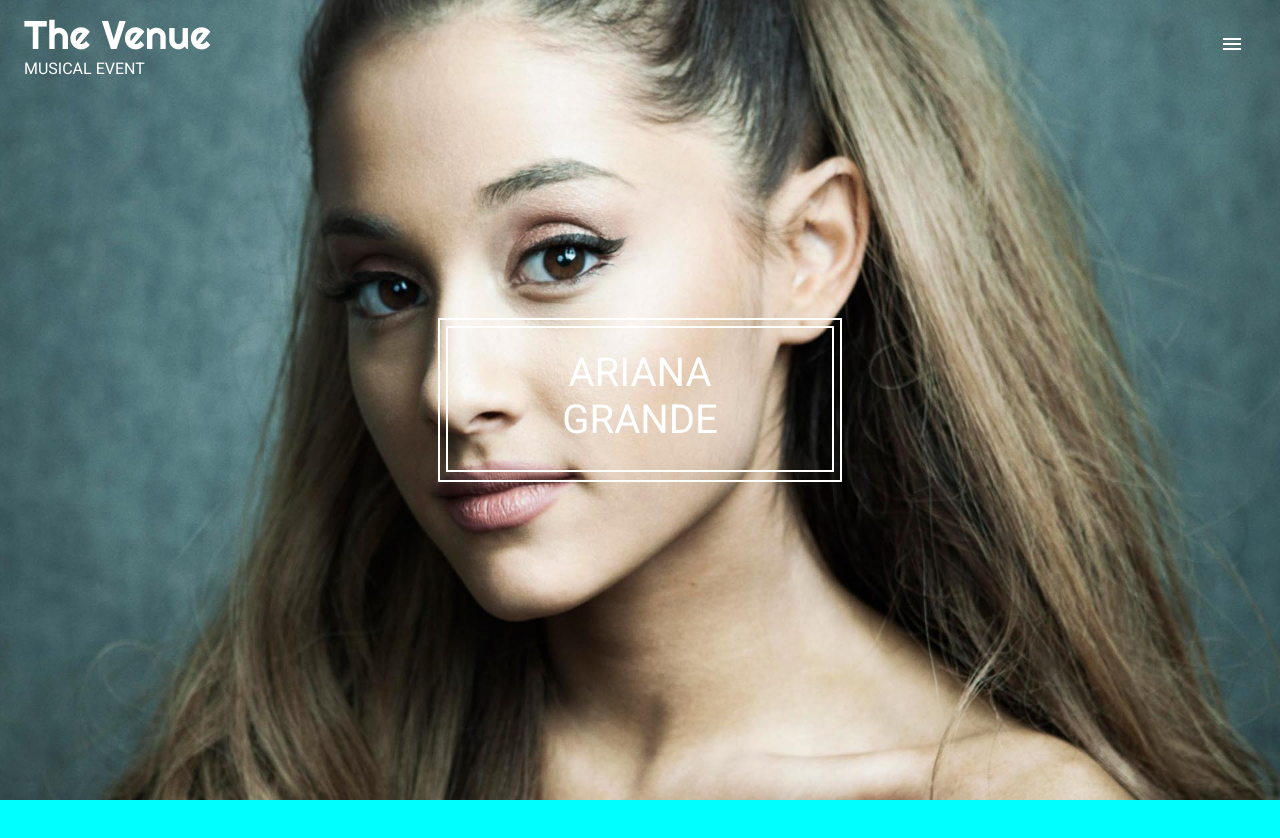
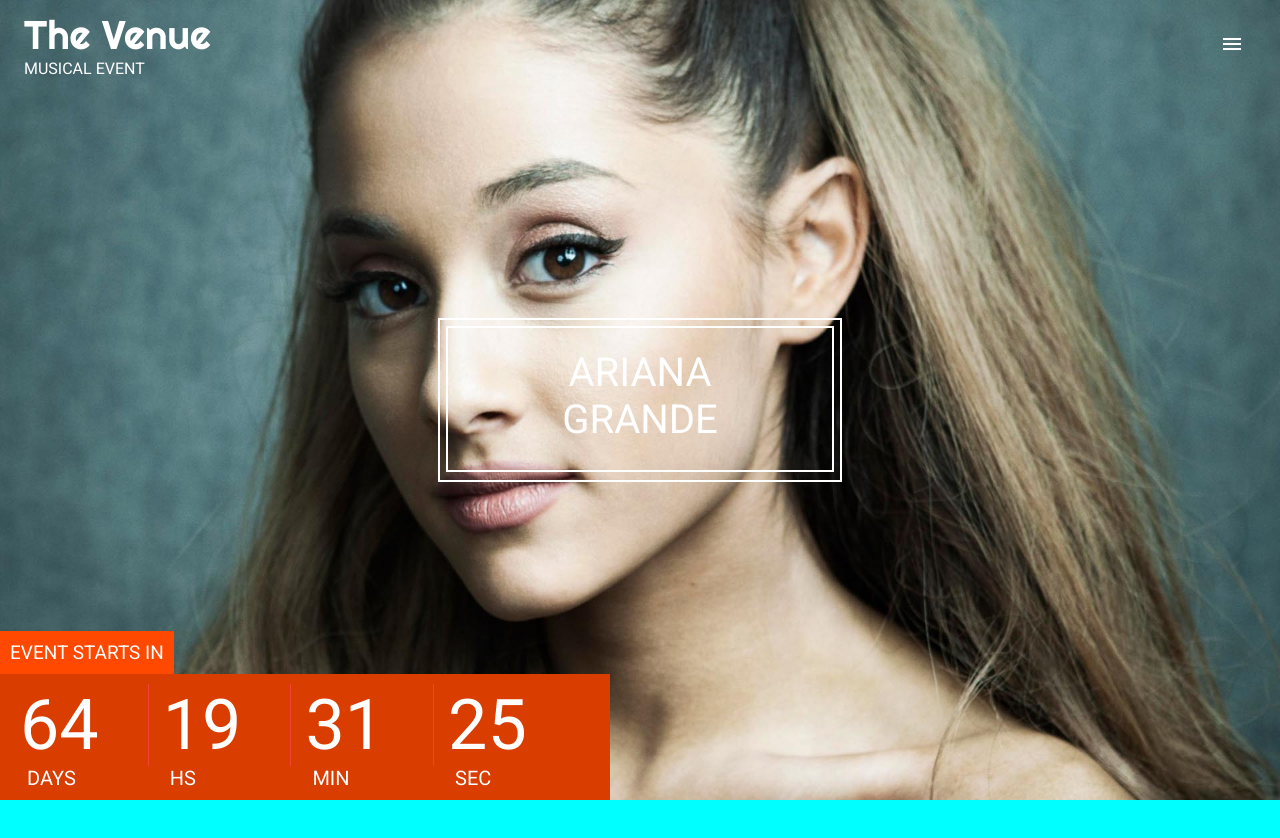
Before and after one commit to thinhnnd/the_venue, a React (Create React App) app: page / in a window 1280 px wide. Shown: the top 838 px of the page. Built offline with nearby package versions, Linux system fonts and the light colour scheme.

Commit message:
featured: finished coundown timer

```diff
--- /dev/null
+++ b/src/components/featured/TimeUntil.js
@@ -0,0 +1,86 @@
+import React, { Component } from 'react';
+import Slide from 'react-reveal/Slide';
+
+class TimeUntil extends Component {
+
+    state = {
+        deadline: 'Aug, 16, 2019',
+        days: '0',
+        hours: '0',
+        minutes: '0',
+        seconds: '0'
+    }
+
+    getTimeUntil(deadline) {
+        const time = Date.parse(deadline) - Date.parse(new Date);
+        if (time < 0) {
+            console.log('Date passed')
+        }
+        else {
+            const seconds = Math.floor((time/1000)%60);
+            const minutes = Math.floor((time/1000/60)%60)
+            const hours = Math.floor((time/(1000*60*60))%24);
+            const days = Math.floor(time/(1000*60*60*24));
+
+            this.setState({
+                days,
+                hours,
+                minutes,
+                seconds,
+            })
+        }
+    }
+
+    componentDidMount() {
+        setInterval( () => this.getTimeUntil(this.state.deadline), 1000)
+    }
+
+    render() {
+        const {days, hours, minutes, seconds} = this.state;
+        return (
+            <Slide left delay={800}>
+                <div className="countdown_wrapper">
+                    <div className="countdown_top">
+                        Event starts in
+                    </div>
+                    <div className="countdown_bottom">
+                        <div className="countdown_item">
+                            <div className="countdown_time">
+                                {days}
+                            </div>
+                            <div className="countdown_tag">
+                                Days
+                            </div>
+                        </div>
+                        <div className="countdown_item">
+                            <div className="countdown_time">
+                                {hours}
+                            </div>
+                            <div className="countdown_tag">
+                                Hs
+                            </div>
+                        </div>
+                        <div className="countdown_item">
+                            <div className="countdown_time">
+                                {minutes}
+                            </div>
+                            <div className="countdown_tag">
+                                Min
+                            </div>
+                        </div>
+                        <div className="countdown_item">
+                            <div className="countdown_time">
+                                {seconds}
+                            </div>
+                            <div className="countdown_tag">
+                                Sec
+                            </div>
+                        </div>
+                    </div>
+                </div>
+            </Slide>
+        );
+    }
+}
+
+export default TimeUntil;
--- a/src/components/featured/index.js
+++ b/src/components/featured/index.js
@@ -1,5 +1,6 @@
 import React from 'react';
-import Carrousel from './Carrousel'
+import Carrousel from './Carrousel';
+import TimeUntil from './TimeUntil';
 
 const Featured = () => {
     return (
@@ -12,6 +13,8 @@
                     Ariana Grande
                  </div>
             </div>
+
+            <TimeUntil />
         </div>
     );
 };
```
